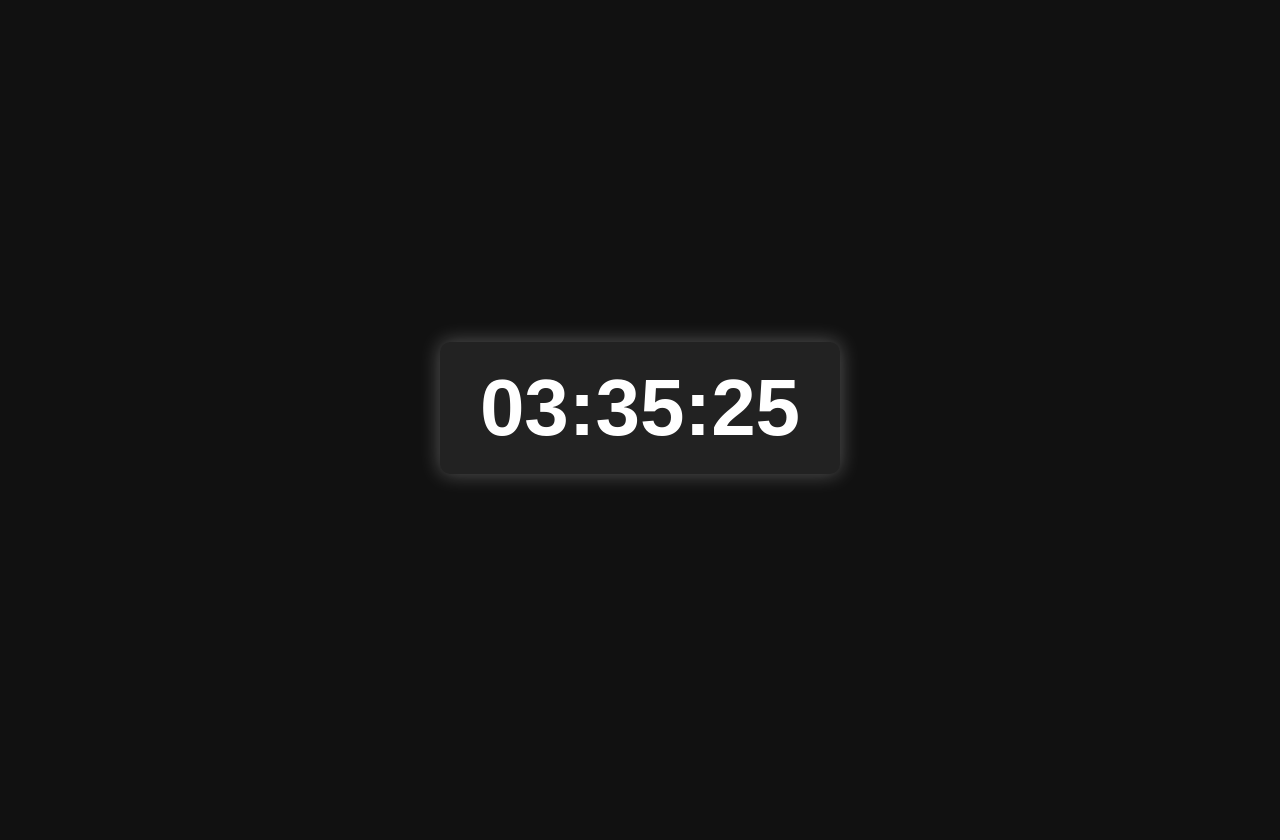
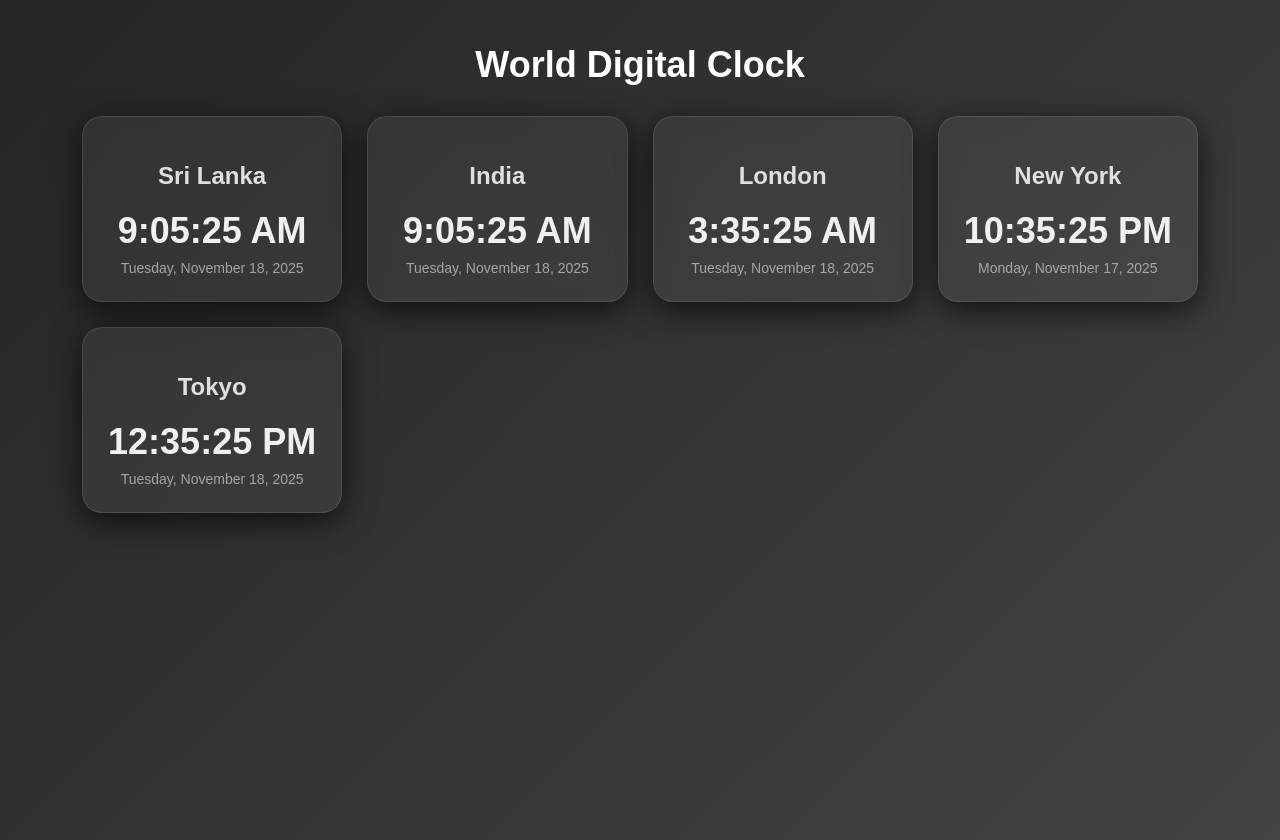
Before and after one commit to Thanu-Venu/Digital-clock, a plain HTML site: page index.html in a window 1280 px wide. Before the commit the page ends 816 px from the top, so only its background shows below. Drawn offline with nearby package versions, Linux system fonts and the light colour scheme.

Commit message:
made changes in by adding different countries and time zones added glassmorphism effect with changing backgrounds

```diff
--- a/index.html
+++ b/index.html
@@ -1,16 +1,47 @@
 <!DOCTYPE html>
 <html lang="en">
 <head>
-    <meta charset="UTF-8">
-    <meta name="viewport" content="width=device-width, initial-scale=1.0">
-    <link rel="stylesheet" href="style.css">
-    <title>Digital Clock</title>
-    <script src="https://code.jquery.com/jquery-3.7.1.js"></script>
+    <meta charset="UTF-8" />
+    <meta name="viewport" content="width=device-width, initial-scale=1.0" />
+    <title>World Clock</title>
+    <link rel="stylesheet" href="style.css" />
 </head>
 <body>
-    <div class="clock">
-        <h1 id="time">00:00:00</h1>
+
+    <h1 class="title">World Digital Clock</h1>
+
+    <div class="container">
+        <div class="card" id="sl">
+            <h2>Sri Lanka</h2>
+            <div class="time"></div>
+            <div class="date"></div>
+        </div>
+
+        <div class="card" id="india">
+            <h2>India</h2>
+            <div class="time"></div>
+            <div class="date"></div>
+        </div>
+
+        <div class="card" id="london">
+            <h2>London</h2>
+            <div class="time"></div>
+            <div class="date"></div>
+        </div>
+
+        <div class="card" id="newyork">
+            <h2>New York</h2>
+            <div class="time"></div>
+            <div class="date"></div>
+        </div>
+
+        <div class="card" id="tokyo">
+            <h2>Tokyo</h2>
+            <div class="time"></div>
+            <div class="date"></div>
+        </div>
     </div>
+
     <script src="script.js"></script>
 </body>
 </html>
--- a/script.js
+++ b/script.js
@@ -1,11 +1,55 @@
-function updateClock() {
-    let now = new Date();
-    let hours = now.getHours().toString().padStart(2, "0");
-    let minutes = now.getMinutes().toString().padStart(2, "0");
-    let seconds = now.getSeconds().toString().padStart(2, "0");
+const clocks = [
+  { id: "sl", zone: "Asia/Colombo" },
+  { id: "india", zone: "Asia/Kolkata" },
+  { id: "london", zone: "Europe/London" },
+  { id: "newyork", zone: "America/New_York" },
+  { id: "tokyo", zone: "Asia/Tokyo" },
+];
 
-    $("#time").text(`${hours}:${minutes}:${seconds}`);
+const gradients = [
+  "linear-gradient(135deg, #0f2027, #203a43, #2c5364)", // deep blue-gray
+  "linear-gradient(135deg, #232526, #414345)",           // dark gray gradient
+  "linear-gradient(135deg, #141e30, #243b55)",           // navy blue
+  "linear-gradient(135deg, #000428, #004e92)",           // midnight blue
+  "linear-gradient(135deg, #0f0c29, #302b63, #24243e)"  // cosmic dark
+];
+
+
+let currentGradient = 0;
+
+// Function to update clocks
+function updateClocks() {
+    clocks.forEach(clock => {
+        const now = new Date();
+
+        const timeStr = now.toLocaleTimeString("en-US", {
+            timeZone: clock.zone,
+            hour12: true
+        });
+
+        const dateStr = now.toLocaleDateString("en-US", {
+            timeZone: clock.zone,
+            weekday: "long",
+            month: "long",
+            day: "numeric",
+            year: "numeric"
+        });
+
+        document.querySelector(`#${clock.id} .time`).textContent = timeStr;
+        document.querySelector(`#${clock.id} .date`).textContent = dateStr;
+    });
 }
 
-setInterval(updateClock, 1000);
-updateClock(); // initial call
+// Function to change background gradient
+function changeBackground() {
+    document.body.style.background = gradients[currentGradient];
+    currentGradient = (currentGradient + 1) % gradients.length;
+}
+
+// Update clocks every second
+setInterval(updateClocks, 1000);
+updateClocks(); // initial call
+
+// Change background every 5 seconds
+setInterval(changeBackground, 5000);
+changeBackground(); // initial call
--- a/style.css
+++ b/style.css
@@ -1,17 +1,66 @@
+/* Body and Background */
 body {
-    background: #111;
+    font-family: 'Poppins', sans-serif;
+    margin: 0;
+    padding: 20px;
+    text-align: center;
+    min-height: 100vh;
     display: flex;
-    justify-content: center;
+    flex-direction: column;
     align-items: center;
-    height: 100vh;
+    justify-content: flex-start;
     color: #fff;
-    font-family: Arial, sans-serif;
+    transition: background 2s ease; /* smooth background transition */
 }
 
-.clock h1 {
-    font-size: 80px;
-    background: #222;
-    padding: 20px 40px;
-    border-radius: 10px;
-    box-shadow: 0 0 20px rgba(255,255,255,0.3);
+/* Title */
+.title {
+    font-size: 36px;
+    margin-bottom: 30px;
 }
+
+/* Container Grid */
+.container {
+    display: grid;
+    grid-template-columns: repeat(auto-fit, minmax(230px, 1fr));
+    gap: 25px;
+    width: 90%;
+    max-width: 1200px;
+}
+
+/* Glassmorphic Card */
+.card {
+    background: rgba(255, 255, 255, 0.05); /* very subtle glass effect */
+    border-radius: 20px;
+    padding: 25px;
+    backdrop-filter: blur(12px);
+    -webkit-backdrop-filter: blur(12px);
+    box-shadow: 0 8px 32px rgba(0, 0, 0, 0.7);
+    border: 1px solid rgba(255, 255, 255, 0.1);
+    transition: transform 0.3s ease, box-shadow 0.3s ease;
+    color: #e0e0e0; /* light gray text for contrast */
+}
+
+.card:hover {
+    transform: scale(1.05);
+    box-shadow: 0 12px 50px rgba(0, 0, 0, 0.9);
+}
+
+.time {
+    font-size: 36px;
+    font-weight: bold;
+    color: #f0f0f0; /* bright time display */
+}
+
+.date {
+    font-size: 14px;
+    margin-top: 8px;
+    opacity: 0.8;
+    color: #c0c0c0; /* subtle date */
+}
+
+/* Fade Animation */
+@keyframes fadeUpdate {
+    0% { opacity: 0.2; }
+    100% { opacity: 1; }
+}
```
